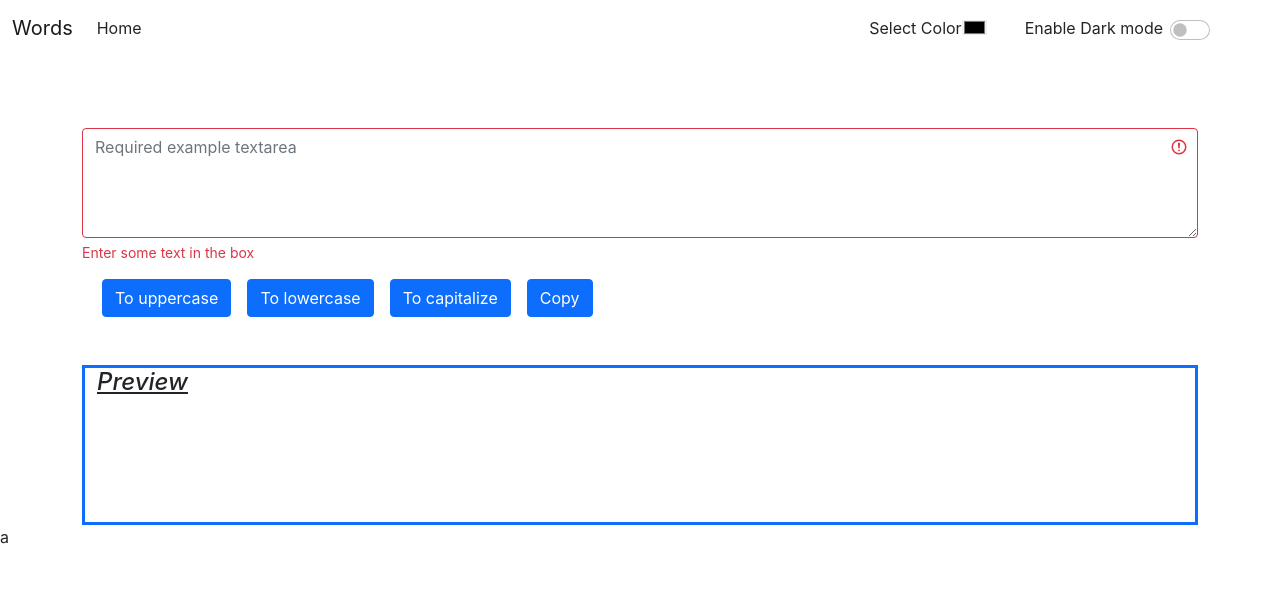
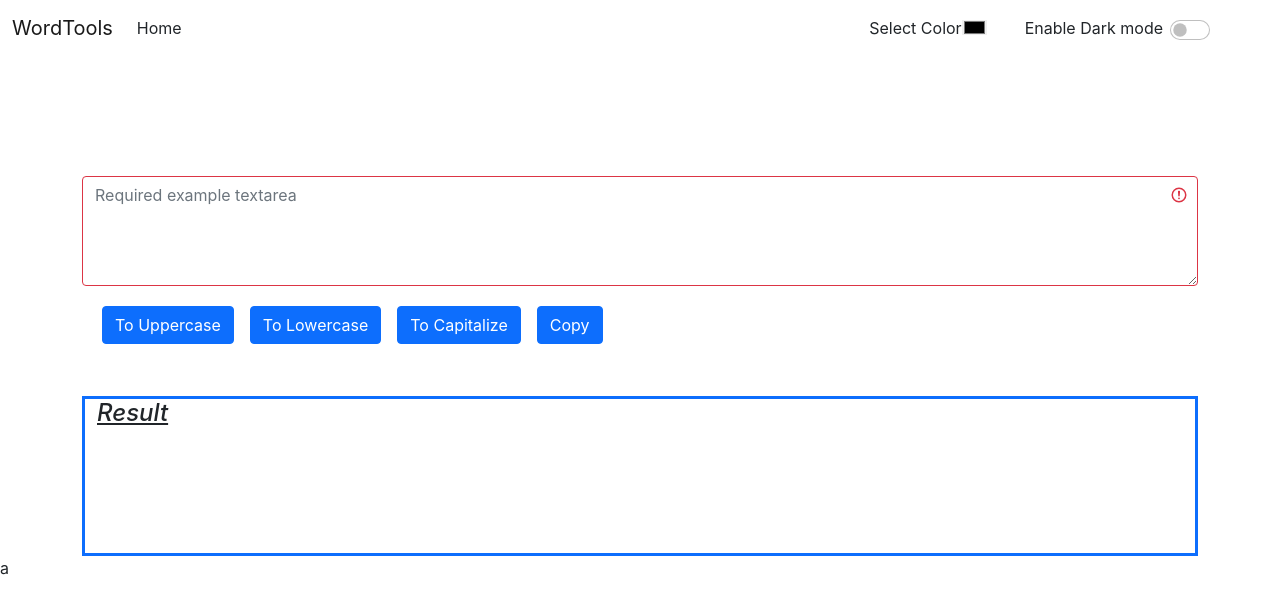
Before and after one commit to saudcodes/WordUtils, a React (Create React App) app: page / in a window 1280 px wide. Shown: the top 614 px of the page. Built offline with nearby package versions, Linux system fonts and the light colour scheme.

Commit message:
refactor code

```diff
--- a/public/index.html
+++ b/public/index.html
@@ -25,7 +25,7 @@
       work correctly both with client-side routing and a non-root public URL.
       Learn how to configure a non-root public URL by running `npm run build`.
     -->
-  <title>WordTools</title>
+  <title>WordTools - Home</title>
 </head>
 
 <body>
--- a/src/App.js
+++ b/src/App.js
@@ -4,6 +4,8 @@ import Navbar from './components/Navbar';
 import NewForm from './components/NewForm'
 import Alert from './components/Alert';
 import { useState } from 'react';
+
+
 
 
 function App() {
@@ -51,7 +53,7 @@ function App() {
   return (
     <>
 
-      <Navbar newColor={newColor} title="Words" toggleBtn={toggleBtn} myColor={newColor} switchColor={handleChange} link="Home" mode={modeEnabled} />
+      <Navbar newColor={newColor} title="WordTools" toggleBtn={toggleBtn} myColor={newColor} switchColor={handleChange} link="Home" mode={modeEnabled} />
       <Alert className="fix-alert" alert={alert} />
       <NewForm myColor={newColor} showAlert={showAlert} mode={modeEnabled} />
 
--- a/src/components/NewForm.js
+++ b/src/components/NewForm.js
@@ -4,7 +4,7 @@ const NewForm = (props) => {
     const [text, setText] = useState("")
     const [preview, setPreview] = useState("")
     // const [isPreviewEnabled, setIsPreviewEnabled] = useState(false)
-
+    const [isTouched, setIsTouched] = useState(false)
 
     useEffect(() => {
         if (text !== "") {
@@ -65,36 +65,37 @@ const NewForm = (props) => {
 
     return (
         <>
-            <div className="container ">
+            <div className="">
+                <div style={{}} className="container mt-5  ">
 
 
                     <form className="was-validated">
-                    <div className="mt-5">
-                        <h3 className={`fst-italic text-${props.mode === "light" ? "dark" : "light"}`}> {text.length === 0 ? "" : text.length + " charactars " + text.split(" ").filter((element) => { return element.length !== 0 }).length + " words"}</h3>
+                        <div className="">
+                            <h3 className={`fst-italic position-fixed mt-2 text-${props.mode === "light" ? "dark" : "light"}`}> {text.length === 0 ? "" : text.length + " charactars " + text.split(" ").filter((element) => { return element.length !== 0 }).length + " words"}</h3>
                             <label htmlFor="validationTextarea" className={`form-label text-${props.mode === "light" ? "dark" : "light"}`}></label>
-                        <textarea onChange={handleChange} className="form-control  is-invalid" rows="4" id="myTextArea" placeholder="Required example textarea" required></textarea>
+                            <textarea onChange={handleChange} className="form-control mt-5 is-invalid" rows="4" id="myTextArea" placeholder="Required example textarea" required></textarea>
                             <div className="invalid-feedback my-1">
-                            {text.length === 0 ? "Enter some text in the box " : ""}
+                                {text.length === 0 && isTouched === true ? "Enter some text in the box " : ""}
                             </div>
 
                         </div>
                         <div className="container my-3 buttons">
-                        <button style={props.mode === "light" ? { color: "white" } : props.myColor} className="btn mx-2  btn-primary" onClick={handleUpperCase} type="submit">To uppercase</button>
-                        <button style={props.mode === "light" ? { color: "white" } : props.myColor} className="btn mx-2 btn-primary" onClick={handleLowerCase} type="submit">To lowercase</button>
-                        <button style={props.mode === "light" ? { color: "white" } : props.myColor} className="btn mx-2 btn-primary" onClick={handleCapitalize} type="submit">To capitalize</button>
+                            <button style={props.mode === "light" ? { color: "white" } : props.myColor} className="btn mx-2 my-1  btn-primary" onClick={handleUpperCase} type="submit">To Uppercase</button>
+                            <button style={props.mode === "light" ? { color: "white" } : props.myColor} className="btn mx-2 my-1 btn-primary" onClick={handleLowerCase} type="submit">To Lowercase</button>
+                            <button style={props.mode === "light" ? { color: "white" } : props.myColor} className="btn mx-2 my-1 btn-primary" onClick={handleCapitalize} type="submit">To Capitalize</button>
                             {/* <button style={props.mode === "light" ? { color: "white" } : props.myColor} className="btn mx-2 btn-primary" onClick={handleActivateText} type="submit">{isPreviewEnabled === false ? "Enable Preview" : " Disable Preview"} </button> */}
-                        <button style={props.mode === "light" ? { color: "white" } : props.myColor} className="btn mx-2 btn-primary" onClick={handleCopyText} type="submit">Copy </button>
+                            <button style={props.mode === "light" ? { color: "white" } : props.myColor} className="btn mx-2 my-1 btn-primary" onClick={handleCopyText} type="submit">Copy </button>
                         </div>
 
 
                     </form>
                     <div style={{ height: "20vh", overflow: "auto", }} className="container testing border border-3 mt-5 border-primary">
-                    <h4 className={`text-${props.mode === "light" ? "dark" : "light"} text-decoration-underline fst-italic`}>Preview</h4>
+                        <h4 className={`text-${props.mode === "light" ? "dark" : "light"} text-decoration-underline fst-italic`}>Result</h4>
                         {/* <p className={`text-${props.mode === "light" ? "dark" : "light"} fs-5`}>{preview} </p> */}
                         <input id="myPreviewArea" style={{ background: "transparent", outline: "none", width: "100%", height: "auto", border: "none" }} className={`text-${props.mode === "light" ? "dark" : "light"} fs-5`} type="text" value={preview} />
                     </div>
                 </div>
-
+            </div>
         </>
     )
 
```
Also changed, not shown: 1 other file (tests, documents, lock files or other folders). Lines whose indentation alone changed are shown as unchanged.
